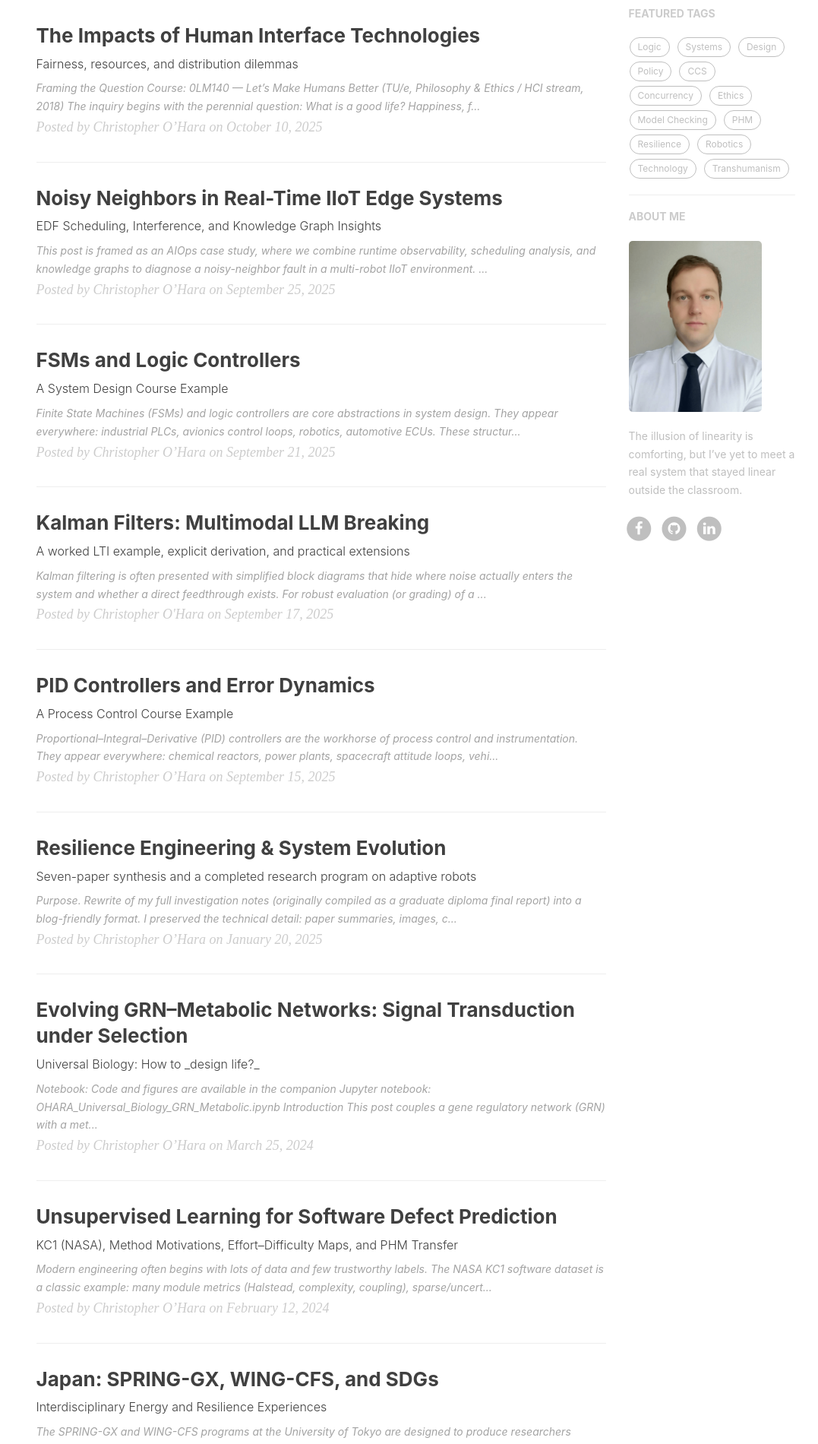
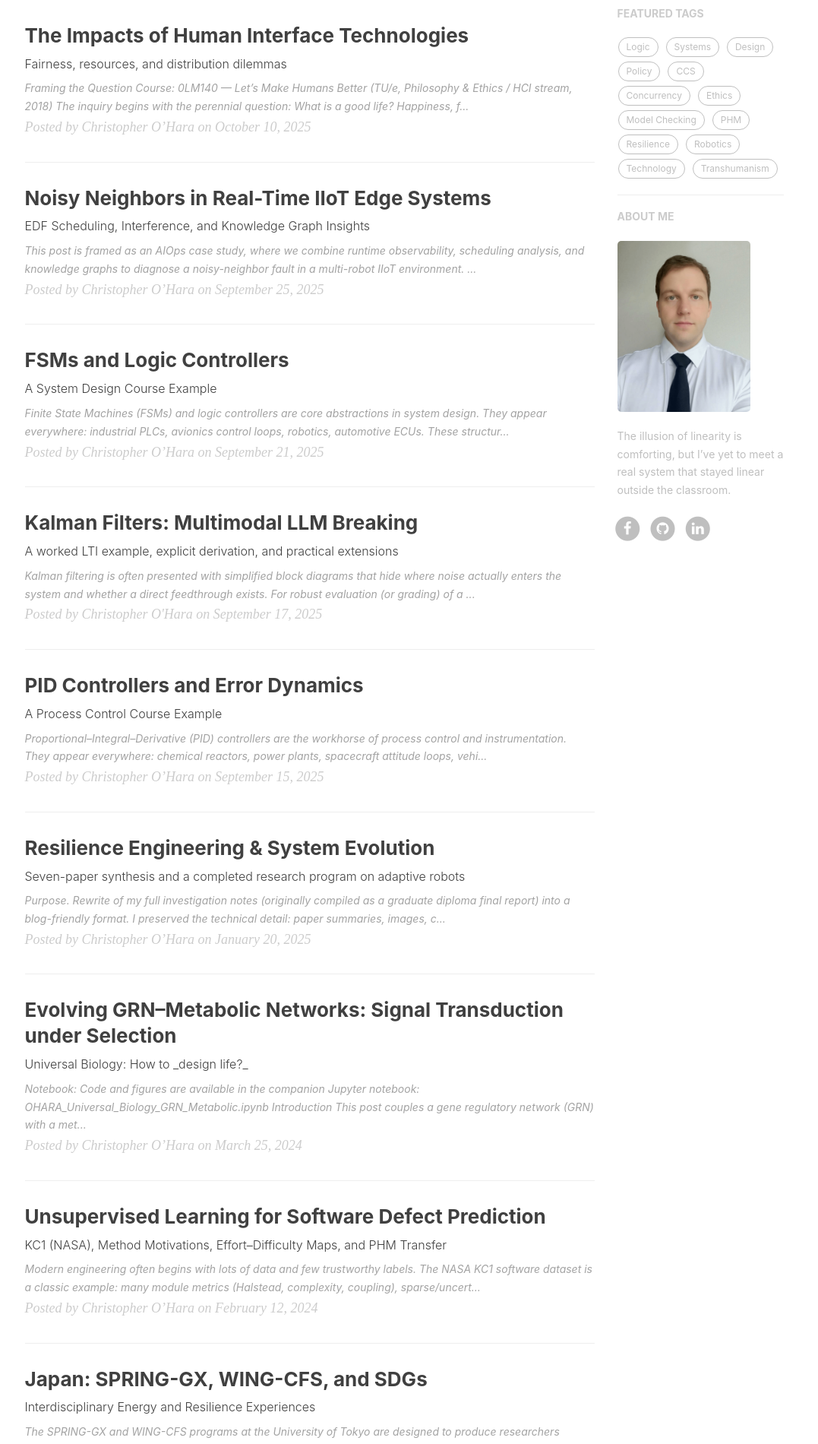
Before and after one commit to Ohara124c41/Ohara124c41.github.io, a Jekyll site: the page built from index.html, in a window 1280 px wide. Shown: the part 538-2438 px from the top of the page at 76% size, without its empty margins (135-1212 px from the left). Built offline with Jekyll 4.4.1, drawn with Linux system fonts in a browser that asks for light colours; nearby versions of some CDN libraries; the list of posts is cut into pages by our own code; comment, search, counter and statistics services are not loaded.

Commit message:
[fix] bug

```diff
--- a/_layouts/page.html
+++ b/_layouts/page.html
@@ -6,9 +6,6 @@
 {% include intro-header.html type='page' %}
 
 {% include projects-strip.html %}
-
-<!-- Main Content -->
-<div class="container">
 
 <!-- Main Content -->
 <div class="container">
```
